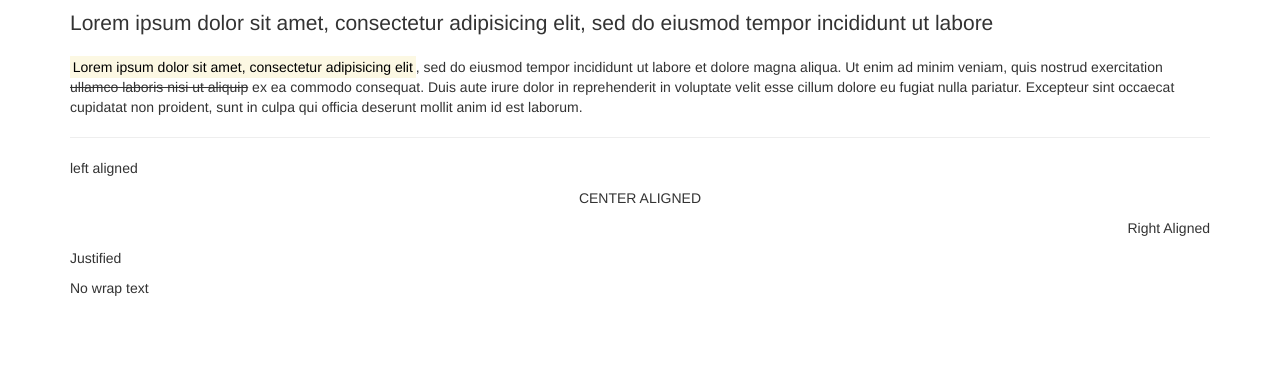
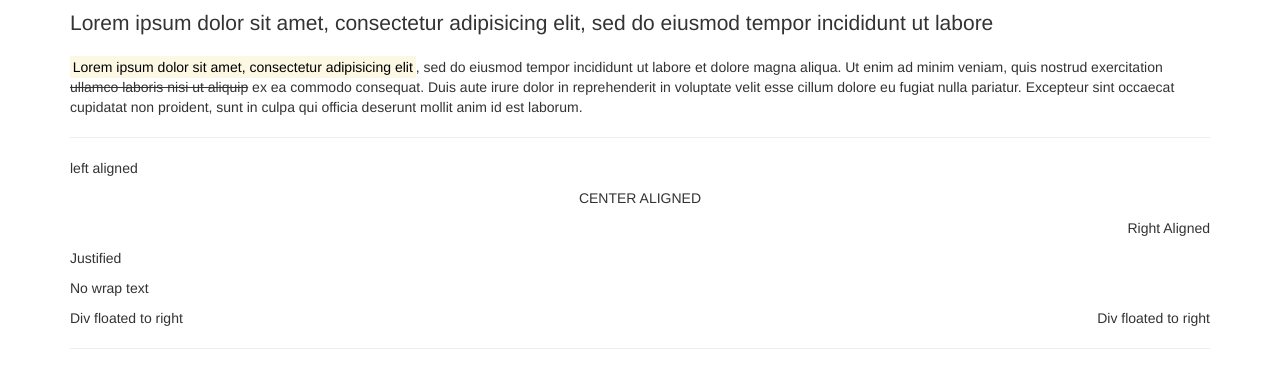
Before and after one commit to philpotlr/bootstrap-cheatsheet, a plain HTML site: page index.html in a window 1280 px wide. Shown: the part 102-490 px from the top of the page. Drawn offline with nearby package versions, Linux system fonts and the light colour scheme.

```diff
--- a/index.html
+++ b/index.html
@@ -36,7 +36,16 @@
 
 
     <!-- QUICK FLOATS -->
+    <div class="pull-right">Div floated to right</div>
+    <div class="pull-left">Div floated to right</div>
 
+
+    <!-- CLEAR FLOAT -->
+    <div class="clearfix"></div>
+    <hr>
+
+
+    <!-- BLOCK QUOTES -->
 
 
    </div>
```
